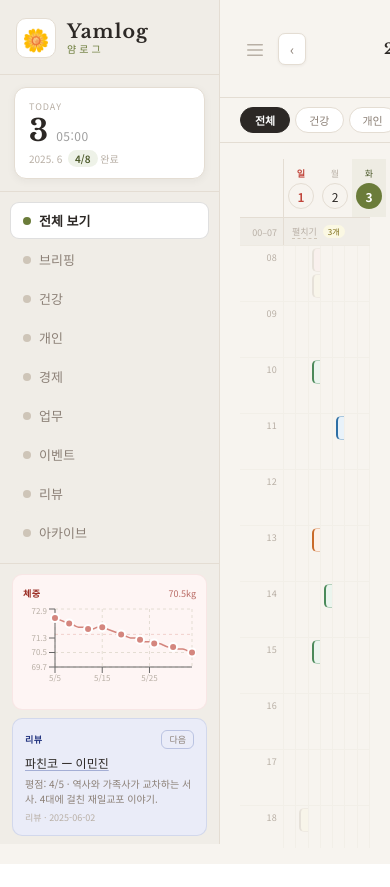
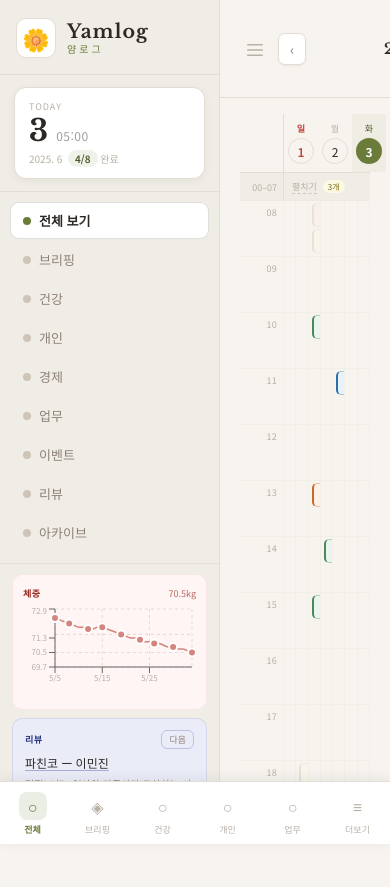
Before and after one commit to officialeide/yamlog, a React (Vite) app: page / in a window 390 px wide. Before the commit the page ends 864 px from the top, so only its background shows below. Built offline with nearby package versions, Linux system fonts and the light colour scheme.

Commit message:
Update App.jsx

```diff
--- a/src/App.jsx
+++ b/src/App.jsx
@@ -5,6 +5,19 @@ const supabase = createClient(
   import.meta.env.VITE_SUPABASE_URL,
   import.meta.env.VITE_SUPABASE_ANON_KEY
 );
+
+// Mobile detection hook
+function useIsMobile() {
+  const [isMobile, setIsMobile] = useState(
+    typeof window !== "undefined" ? window.innerWidth < 768 : false
+  );
+  useEffect(()=>{
+    const fn = () => setIsMobile(window.innerWidth < 768);
+    window.addEventListener("resize", fn);
+    return () => window.removeEventListener("resize", fn);
+  },[]);
+  return isMobile;
+}
 import { LineChart, Line, XAxis, YAxis, CartesianGrid, Tooltip, ResponsiveContainer, ReferenceLine } from "recharts";
 
 /* ─────────────────────────────────────────────────────
@@ -1377,6 +1390,107 @@ function BriefingView() {
 }
 
 /* ─────────────────────────────────────────────────────
+   BOTTOM TAB BAR (모바일 전용)
+───────────────────────────────────────────────────── */
+const TAB_ITEMS = [
+  { id:"all",      label:"전체",   icon:"○" },
+  { id:"briefing", label:"브리핑", icon:"◈" },
+  { id:"health",   label:"건강",   icon:"○" },
+  { id:"personal", label:"개인",   icon:"○" },
+  { id:"work",     label:"업무",   icon:"○" },
+  { id:"more",     label:"더보기", icon:"≡" },
+];
+
+function BottomTabBar({ filterCat, showBriefing, setFilterCat, setShowBriefing, setShowMoreSheet }) {
+  const tabs = TAB_ITEMS;
+  return (
+    <div style={{
+      position:"fixed", bottom:0, left:0, right:0, zIndex:200,
+      background:T.bgCard,
+      borderTop:`1px solid ${T.border}`,
+      display:"flex",
+      paddingBottom:"env(safe-area-inset-bottom)",
+      boxShadow:"0 -2px 12px rgba(44,40,37,0.08)",
+    }}>
+      {tabs.map(tab=>{
+        const isActive = tab.id==="briefing"
+          ? showBriefing
+          : tab.id==="more"
+          ? false
+          : filterCat===tab.id&&!showBriefing;
+        const cat = CATS.find(c=>c.id===tab.id);
+        const activeColor = cat?.color || T.accent;
+        return (
+          <button key={tab.id} onClick={()=>{
+            if(tab.id==="more") { setShowMoreSheet(s=>!s); return; }
+            if(tab.id==="briefing") { setShowBriefing(true); setFilterCat("all"); return; }
+            setShowBriefing(false); setFilterCat(tab.id);
+          }} style={{
+            flex:1, padding:"10px 4px 8px", border:"none", cursor:"pointer",
+            background:"transparent",
+            display:"flex", flexDirection:"column", alignItems:"center", gap:3,
+          }}>
+            <div style={{
+              width:28, height:28, borderRadius:8,
+              background: isActive ? activeColor+"22" : "transparent",
+              display:"flex", alignItems:"center", justifyContent:"center",
+              fontSize:16, color: isActive ? activeColor : T.textMute,
+              transition:"all .12s",
+            }}>{tab.icon}</div>
+            <span style={{
+              fontSize:9, color: isActive ? activeColor : T.textMute,
+              fontWeight: isActive ? 600 : 400,
+              fontFamily:"'Noto Sans KR',sans-serif",
+            }}>{tab.label}</span>
+          </button>
+        );
+      })}
+    </div>
+  );
+}
+
+/* 더보기 시트 (나머지 카테고리) */
+function MoreSheet({ filterCat, showBriefing, setFilterCat, setShowBriefing, onClose }) {
+  const moreCats = CATS.filter(c=>!["health","personal","work"].includes(c.id));
+  return (
+    <div onClick={onClose} style={{
+      position:"fixed", inset:0, background:"rgba(44,40,37,0.3)",
+      zIndex:300, display:"flex", alignItems:"flex-end",
+    }}>
+      <div onClick={e=>e.stopPropagation()} style={{
+        width:"100%", background:T.bgCard,
+        borderRadius:"16px 16px 0 0",
+        padding:"16px 20px 32px",
+        boxShadow:"0 -4px 24px rgba(44,40,37,0.12)",
+      }}>
+        <div style={{
+          width:36, height:4, borderRadius:2,
+          background:T.borderMid, margin:"0 auto 16px",
+        }}/>
+        <div style={{fontSize:12, color:T.textMute, marginBottom:12}}>카테고리</div>
+        <div style={{display:"grid", gridTemplateColumns:"repeat(4,1fr)", gap:8}}>
+          {moreCats.map(cat=>{
+            const active=filterCat===cat.id&&!showBriefing;
+            return (
+              <button key={cat.id} onClick={()=>{
+                setFilterCat(cat.id); setShowBriefing(false); onClose();
+              }} style={{
+                padding:"12px 8px", borderRadius:12, cursor:"pointer",
+                background:active?cat.bg:T.bgSub,
+                border:`1px solid ${active?cat.color+"66":T.border}`,
+                color:active?cat.text:T.textSub,
+                fontSize:12, fontWeight:active?600:400,
+                fontFamily:"'Noto Sans KR',sans-serif",
+              }}>{cat.label}</button>
+            );
+          })}
+        </div>
+      </div>
+    </div>
+  );
+}
+
+/* ─────────────────────────────────────────────────────
    MAIN APP
 ───────────────────────────────────────────────────── */
 export default function Yamlog() {
@@ -1387,6 +1501,8 @@ export default function Yamlog() {
   const [showModal, setShowModal] = useState(false);
   const [showDetail, setShowDetail] = useState(null);
   const [sideOpen, setSideOpen] = useState(true);
+  const [showMoreSheet, setShowMoreSheet] = useState(false);
+  const isMobile = useIsMobile();
 
   const navigate = (dir) => {
     const d = new Date(curDate);
@@ -1546,7 +1662,7 @@ export default function Yamlog() {
       )}
 
       {/* MAIN */}
-      <main style={{flex:1,display:"flex",flexDirection:"column",minWidth:0,overflow:"hidden"}}>
+      <main style={{flex:1,display:"flex",flexDirection:"column",minWidth:0,overflow:"hidden",paddingBottom:isMobile?"68px":0}}>
 
         {/* Top bar */}
         <header style={{
@@ -1609,8 +1725,8 @@ export default function Yamlog() {
           }}>+ 추가</button>
         </header>
 
-        {/* Category filter chips — always active, closes briefing */}
-        <div style={{
+        {/* Category filter chips — 데스크탑만 */}
+        {!isMobile && <div style={{
           display:"flex",gap:5,padding:"9px 20px",flexShrink:0,
           overflowX:"auto",borderBottom:`1px solid ${T.border}`,
           background:T.bg,
@@ -1634,7 +1750,7 @@ export default function Yamlog() {
               }}>{c.label}</button>
             );
           })}
-        </div>
+        </div>}
 
         {/* View content */}
         <div style={{flex:1,padding:"16px 20px",overflow:"hidden"}}>
@@ -1652,6 +1768,24 @@ export default function Yamlog() {
 
       {showModal && <AddModal onClose={()=>setShowModal(false)}/>}
       {showDetail && <DetailModal ev={showDetail} onClose={()=>setShowDetail(null)}/>}
+      {isMobile && (
+        <BottomTabBar
+          filterCat={filterCat}
+          showBriefing={showBriefing}
+          setFilterCat={setFilterCat}
+          setShowBriefing={setShowBriefing}
+          setShowMoreSheet={setShowMoreSheet}
+        />
+      )}
+      {isMobile && showMoreSheet && (
+        <MoreSheet
+          filterCat={filterCat}
+          showBriefing={showBriefing}
+          setFilterCat={setFilterCat}
+          setShowBriefing={setShowBriefing}
+          onClose={()=>setShowMoreSheet(false)}
+        />
+      )}
     </div>
   );
 }
```
